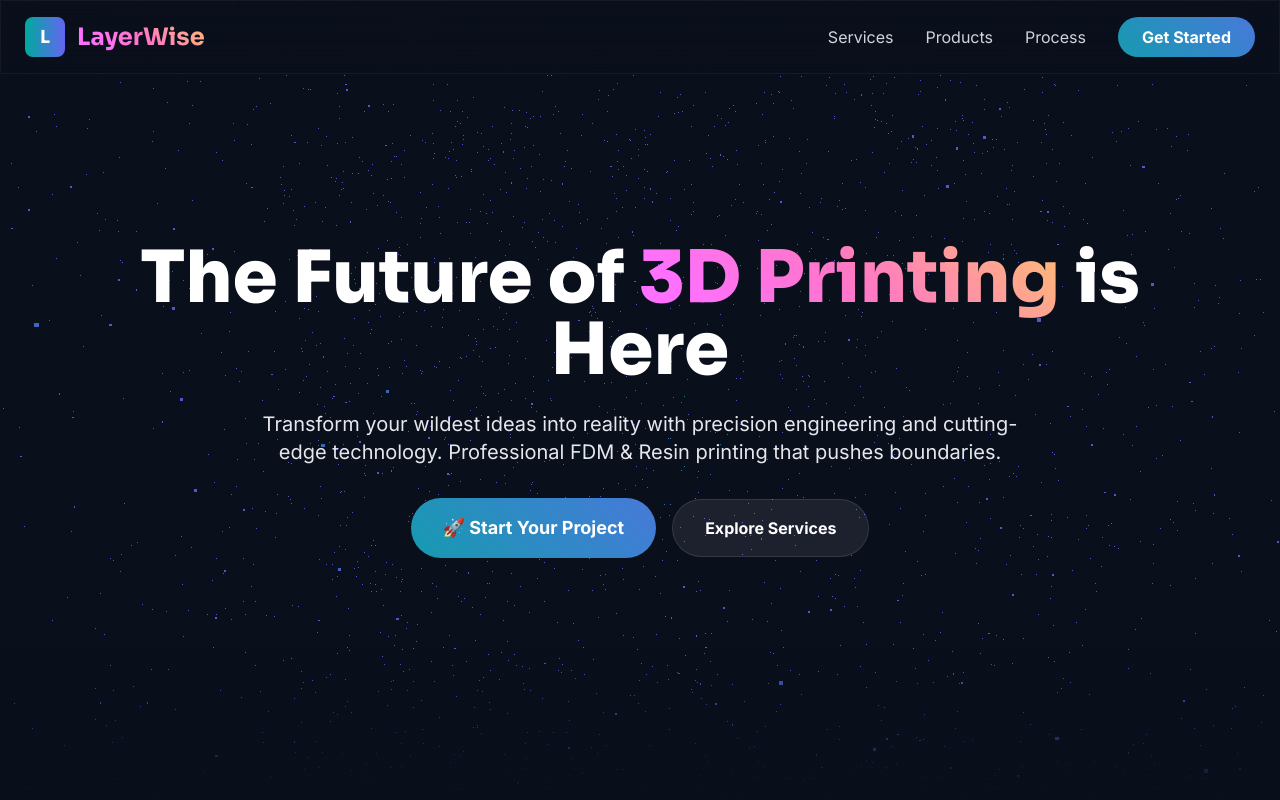
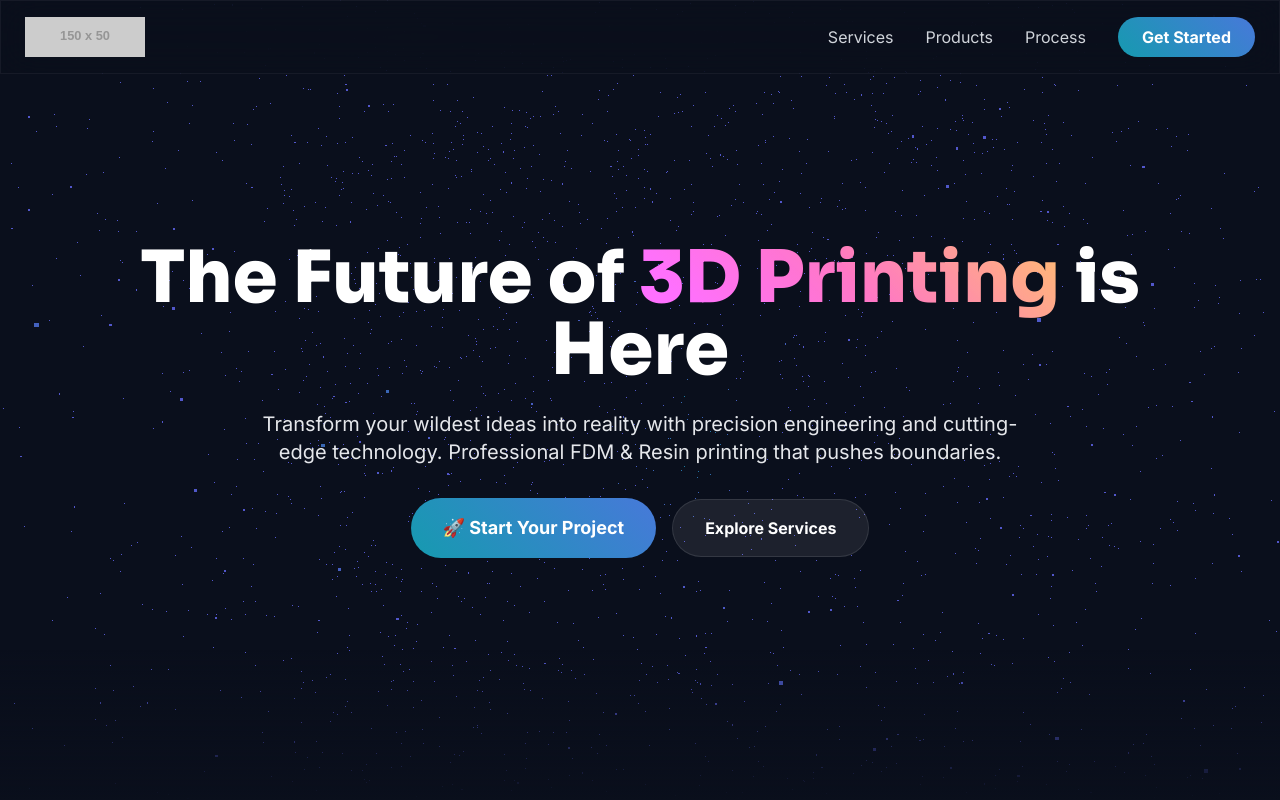
Before and after one commit to aravindsairam001/LayerWise.github.io, a plain HTML site: page index.html in a window 1280 px wide. Shown: the top 800 px of the page. Drawn offline with nearby package versions, Linux system fonts and the light colour scheme; placeholder pictures from the web are drawn by us; animation ran at ten frames a second.

Commit message:
Update index.html

```diff
--- a/index.html
+++ b/index.html
@@ -162,12 +162,10 @@
     <nav class="fixed top-0 w-full z-50 glass-dark">
         <div class="container mx-auto px-6 py-4">
             <div class="flex items-center justify-between">
-                <div class="flex items-center space-x-3">
-                    <div class="w-10 h-10 bg-gradient-to-r from-primary-500 to-accent rounded-lg flex items-center justify-center">
-                        <span class="text-white font-bold text-lg font-display">L</span>
-                    </div>
-                    <span class="text-2xl font-bold gradient-text font-display">LayerWise</span>
-                </div>
+                <a href="#" class="flex items-center space-x-3">
+                    <!-- ** LOGO **: Replace the 'src' with the link to your logo on GitHub -->
+                    <img src="https://placehold.co/150x50/0a0f1c/ffffff?text=LayerWise" alt="LayerWise Logo" class="h-10">
+                </a>
 
                 <div class="hidden md:flex items-center space-x-8">
                     <a href="#services" class="text-gray-300 hover:text-white transition-colors">Services</a>
@@ -483,10 +481,8 @@
     <footer class="py-12 border-t border-white/10">
         <div class="container mx-auto px-6 text-center">
             <div class="flex items-center justify-center space-x-3 mb-4">
-                <div class="w-8 h-8 bg-gradient-to-r from-primary-500 to-accent rounded-lg flex items-center justify-center">
-                    <span class="text-white font-bold text-sm font-display">L</span>
-                </div>
-                <span class="text-xl font-bold gradient-text font-display">LayerWise</span>
+                 <!-- ** LOGO **: Replace the 'src' with the link to your logo on GitHub -->
+                 <img src="https://placehold.co/150x50/0a0f1c/ffffff?text=LayerWise" alt="LayerWise Logo" class="h-8">
             </div>
             <p class="text-gray-400 mb-2">&copy; 2025 LayerWise. Crafting the future, layer by layer.</p>
             <p class="text-sm text-gray-500">Chennai, India • Global Shipping</p>
```
